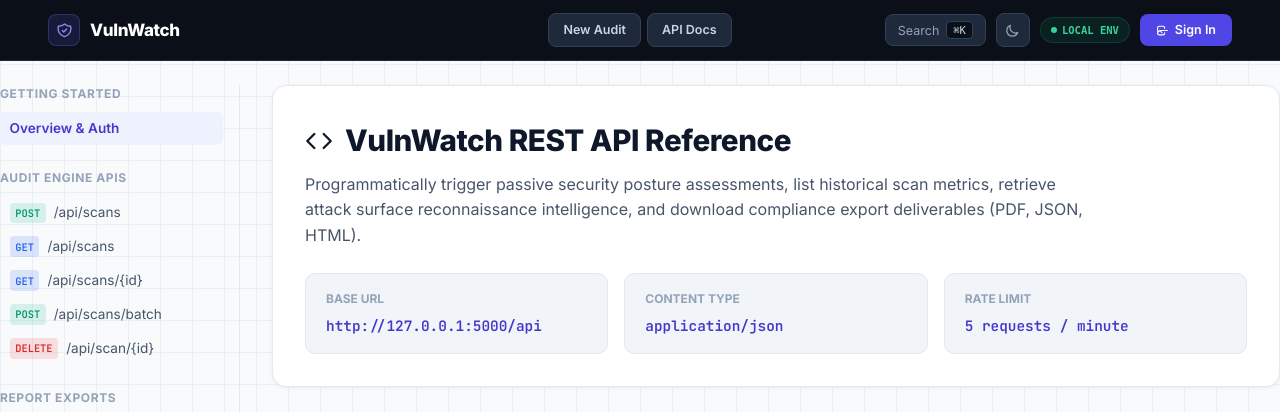
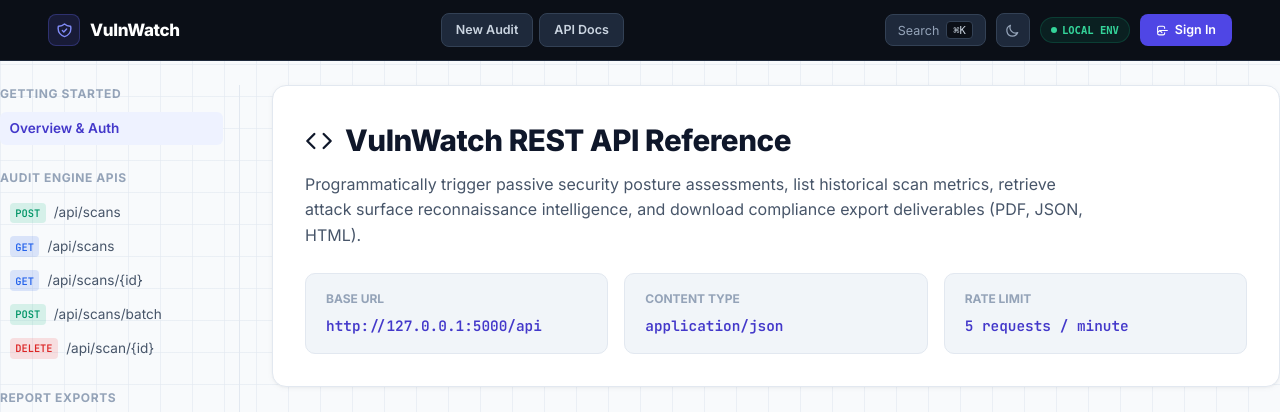
Before and after one commit to chandureddy142/VulnWatch, a Flask app: page /api/docs in a window 1280 px wide. Shown: the top 412 px of the page. Run offline with Flask 3, Linux system fonts and the light colour scheme.

Commit message:
v3.1.4: Force width 100% and space-between on navbar header

```diff
--- a/templates/base.html
+++ b/templates/base.html
@@ -43,7 +43,7 @@
 </head>
 <body>
         <nav style="width: 100% !important; background-color: #0b0f17 !important; border-bottom: 1px solid #1e293b !important; box-sizing: border-box !important; position: sticky !important; top: 0 !important; z-index: 50 !important;">
-            <div style="max-width: 1500px !important; margin: 0 auto !important; padding: 0 48px !important; height: 60px !important; display: grid !important; grid-template-columns: 1fr auto 1fr !important; align-items: center !important; gap: 16px !important; box-sizing: border-box !important;">
+            <div style="width: 100% !important; max-width: 1500px !important; margin: 0 auto !important; padding: 0 48px !important; height: 60px !important; display: flex !important; justify-content: space-between !important; align-items: center !important; box-sizing: border-box !important;">
 
                 <!-- LEFT ZONE: Logo & Brand -->
                 <div style="display: flex; align-items: center; flex-shrink: 0;">
```
